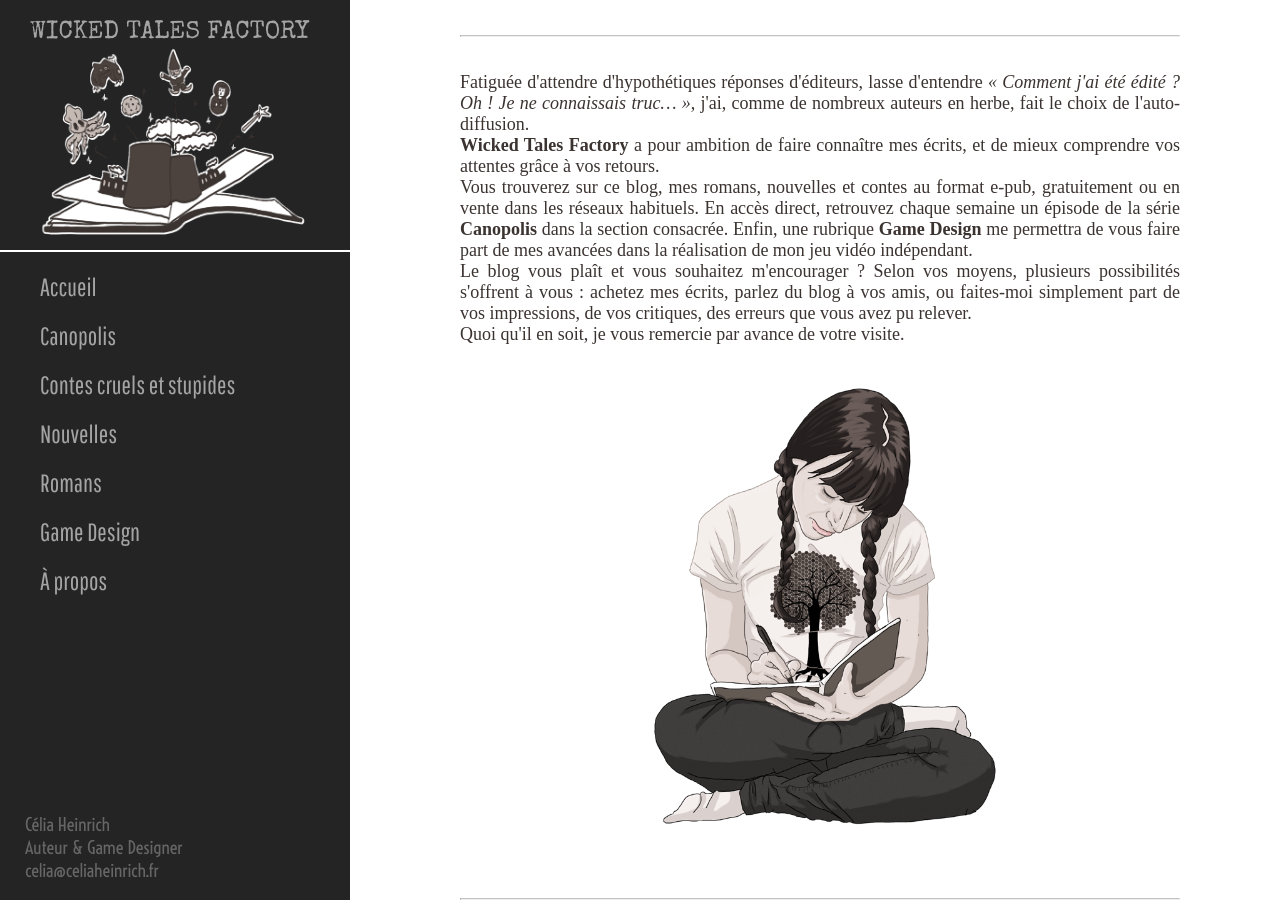
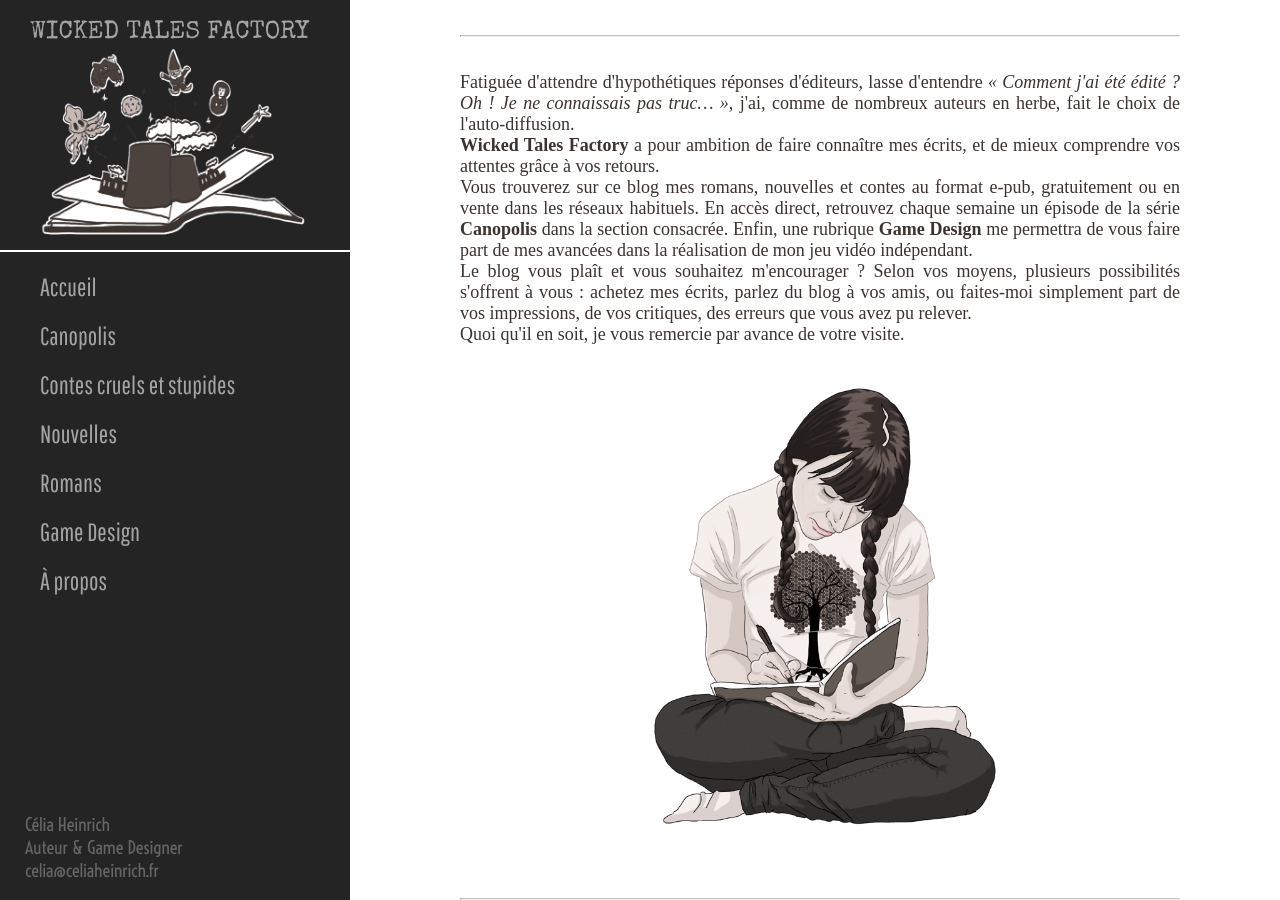
Before and after one commit to celiaheinrich/wickedtalesfactory, a Jekyll site: the page built from about.html, in a window 1280 px wide. Built offline with Jekyll 4.4.1, drawn with Linux system fonts in a browser that asks for light colours; some web fonts are replaced; Markdown is read by kramdown in place of the engine named in the settings.

Commit message:
petites corrections

```diff
--- a/about.html
+++ b/about.html
@@ -8,9 +8,9 @@ title: Wicked Tales Factory
         <div class="content-bis">
         <hr/>
         <p>
-            Fatiguée d'attendre d'hypothétiques réponses d'éditeurs, lasse d'entendre <i>&laquo; Comment j'ai été édité ? Oh ! Je ne connaissais truc&hellip; &raquo;</i>, j'ai, comme de nombreux auteurs en herbe, fait le choix de l'auto-diffusion.<br>
+            Fatiguée d'attendre d'hypothétiques réponses d'éditeurs, lasse d'entendre <i>&laquo; Comment j'ai été édité ? Oh ! Je ne connaissais pas truc&hellip; &raquo;</i>, j'ai, comme de nombreux auteurs en herbe, fait le choix de l'auto-diffusion.<br>
             <b>Wicked Tales Factory</b> a pour ambition de faire connaître mes écrits, et de mieux comprendre vos attentes grâce à vos retours.<br>
-            Vous trouverez sur ce blog, mes romans, nouvelles et contes au format e-pub, gratuitement ou en vente dans les réseaux habituels. En accès direct, retrouvez chaque semaine un épisode de la série <b>Canopolis</b> dans la section consacrée. Enfin, une rubrique <b>Game Design</b> me permettra de vous faire part de mes avancées dans la réalisation de mon jeu vidéo indépendant.<br>
+            Vous trouverez sur ce blog mes romans, nouvelles et contes au format e-pub, gratuitement ou en vente dans les réseaux habituels. En accès direct, retrouvez chaque semaine un épisode de la série <b>Canopolis</b> dans la section consacrée. Enfin, une rubrique <b>Game Design</b> me permettra de vous faire part de mes avancées dans la réalisation de mon jeu vidéo indépendant.<br>
             Le blog vous plaît et vous souhaitez m'encourager ? Selon vos moyens, plusieurs possibilités s'offrent à vous : achetez mes écrits, parlez du blog à vos amis, ou faites-moi simplement part de vos impressions, de vos critiques, des erreurs que vous avez pu relever.<br>
             Quoi qu'il en soit, je vous remercie par avance de votre visite.
         </p>
--- a/contes.html
+++ b/contes.html
@@ -14,9 +14,9 @@ title: Wicked Tales Factory
         <p class="p-alinea">– Merde… murmura-t-elle sans qu'il ne l'entendit.</p>
         <p class="p-alinea">Elle ne pouvait pas mettre un pied dans la forêt sans être sollicitée par tous les loups en chien des environs.</p>
         <p class="p-alinea">– Je vais voir ma mère-grand pour lui apporter un paquet de petit beurre et de la colle pour dentier, dit-elle dans un sourire feint.</p>
-        <p class="p-alinea">– Oh ! Je peux t'aider à trouver un meilleur itinéraire, s'écria-t-il, sortant précipitamment un iphone d'une touffe de son poitrail.</p>
+        <p class="p-alinea">– Oh ! Je peux t'aider à trouver un meilleur itinéraire, s'écria-t-il, sortant précipitamment un iPhone d'une touffe de son poitrail.</p>
         <p class="p-alinea">Elle le laissa s'approcher, basculant derrière son dos son panier d'osier. Alors qu'il bidouillait son application mobile, elle tâta sa bourriche à la recherche d'un couteau à cran d'arrêt. Dans un même mouvement, elle déplia l'arme et l'enfonça dans l'abdomen de la bête.</p>
-        <p class="p-alinea">– Crève stalker de mes deux !</p>
+        <p class="p-alinea">– Crève, stalker de mes deux !</p>
         <p class="p-alinea">Le regard du loup se figea, et il chut dans un bruit mou. Sans perdre de temps, elle enfonça ses mains dans la plaie béante et en sortit des lianes d'intestin. Puis, elle lui arracha le cœur, le jeta au sol et le piétina.</p>
         <p class="p-alinea">S'allumant une sèche, elle en prit une profonde bouffée et poursuivit sa route vers la maison de retraite.</p>
     </div>
--- a/gd.html
+++ b/gd.html
@@ -8,7 +8,7 @@ title: Wicked Tales Factory
         <img id="img-title-bis" src="/images/GD-Blue-Fairy.png" />
             <div class="cat-Title"><h1>Game Design</h1> </div>
         <div class="content-bis">
-        <p>Retrouvez dans cette rubrique, tous les posts concernant le Game Design : le récit de mes galères, ainsi que mes astuces lors de la réalisation de mon conte interactif cruel et stupide.</p>
+        <p>Retrouvez dans cette rubrique tous les posts concernant le Game Design : le récit de mes galères, ainsi que mes astuces lors de la réalisation de mon conte interactif cruel et stupide.</p>
         </div>
     </div>
 </div>
--- a/romans.html
+++ b/romans.html
@@ -9,8 +9,8 @@ title: Wicked Tales Factory
 <div class="content-bis">
     <p>Bon ok ! Jouons cartes sur table, chers lecteurs. En créant ce blog, c'est principalement cette page que je souhaitais remplir. Mais ce sera probablement celle qui subira le moins de mises à jour.</p>
     <p>Je suis l'auteur de deux romans. Le premier est un road-trip, d'environ 350000 caractères, qui s'intitule « 3141 kilomètres ». Je l'aime beaucoup ! J'imagine que tous les auteurs sont très attachés à leur premier ouvrage. Je n'échappe pas à la règle. Néanmoins, je pense qu'en l'état actuel il manque un peu de maturité (à vrai dire, je crois que c'est aussi ce que j'aime en lui). Je le diffuserai peut-être plus tard, après une bonne révision.</p>
-    <p>Le second, que vous pouvez acheter au format e-pub, est le premier épisode d'une série bit-lit. Le tome s'appelle <b>« Le prix à payer »</b>, la série <b>« Summer Nights »</b>, du prénom de l'héroïne. Comme « 3141 kilomètres » on peut le classer en young adult. C'est du fantastique, mais comme j'aime que mes fictions soient un minimum réalistes, je me suis basée sur des faits historiques pour construire la mythologie.</p>
-    <p><b>« Le prix à payer »</b> narre les événements entourant la transformation de Summer, les impacts sur son existence et son entourage, ainsi que ses débuts en tant que vampire. L'action se passe à Austin au Texas. Le volume pèse environ 350000 caractères.</p>
+    <p>Le second, que vous pouvez acheter au format e-pub, est le premier épisode d'une série bit-lit. Le tome s'appelle <b>« Le prix à payer »</b>, la série <b>« Summer Nights »</b>, du prénom de l'héroïne. Comme « 3141 kilomètres », on peut le classer en young adult. C'est du fantastique, mais comme j'aime que mes fictions soient un minimum réalistes, je me suis basée sur des faits historiques pour construire la mythologie.</p>
+    <p><b>« Le prix à payer »</b> narre les événements entourant la transformation de Summer, les impacts sur son existence et son entourage, ainsi que ses débuts en tant que vampire. L'action se passe à Austin, au Texas. Le volume pèse environ 350000 caractères.</p>
     <p>Besoin d'un pitch ?</br><i>Summer Fawkes se réveille enterrée dans le jardin de sa maison, sans aucun souvenir des récents événements. Étant sujette à des troubles du sommeil, elle essaye de se raccrocher à l'idée qu'elle vit un cauchemar.</br>Pendant ce temps, dans la banlieue de Houston, Bastien Vuillemot suit la trace d'un vampire qui sème des cadavres sur son passage. Il semble avoir pris la direction d'Austin...</i>
     <img class="img-canopolis" src="/images/Romans-Pieuvre-petit.png" />
     </div>
```
Also changed, not shown: _posts/GameDesign/2014-04-21-game-concept.md (+1 -1 lines).
